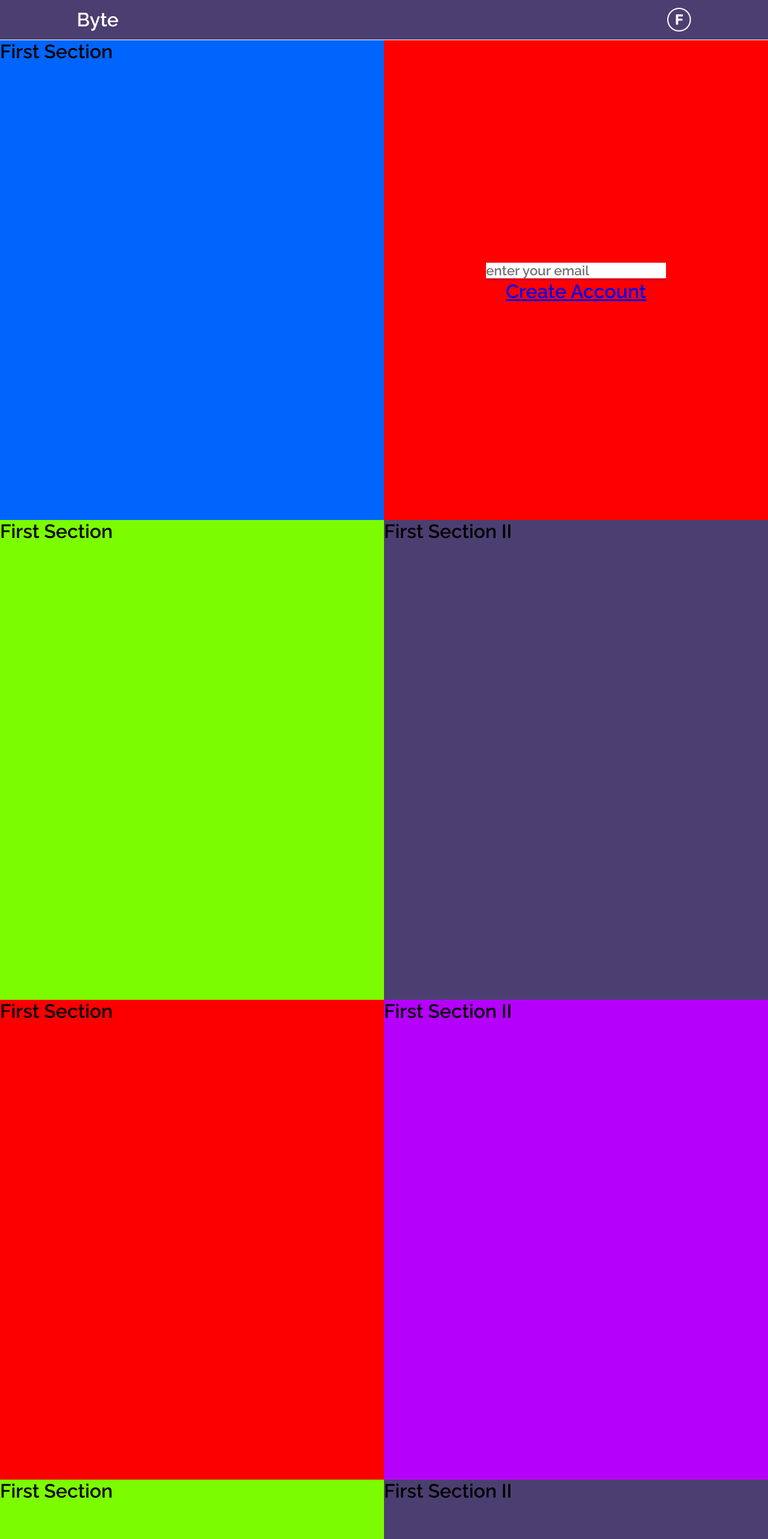
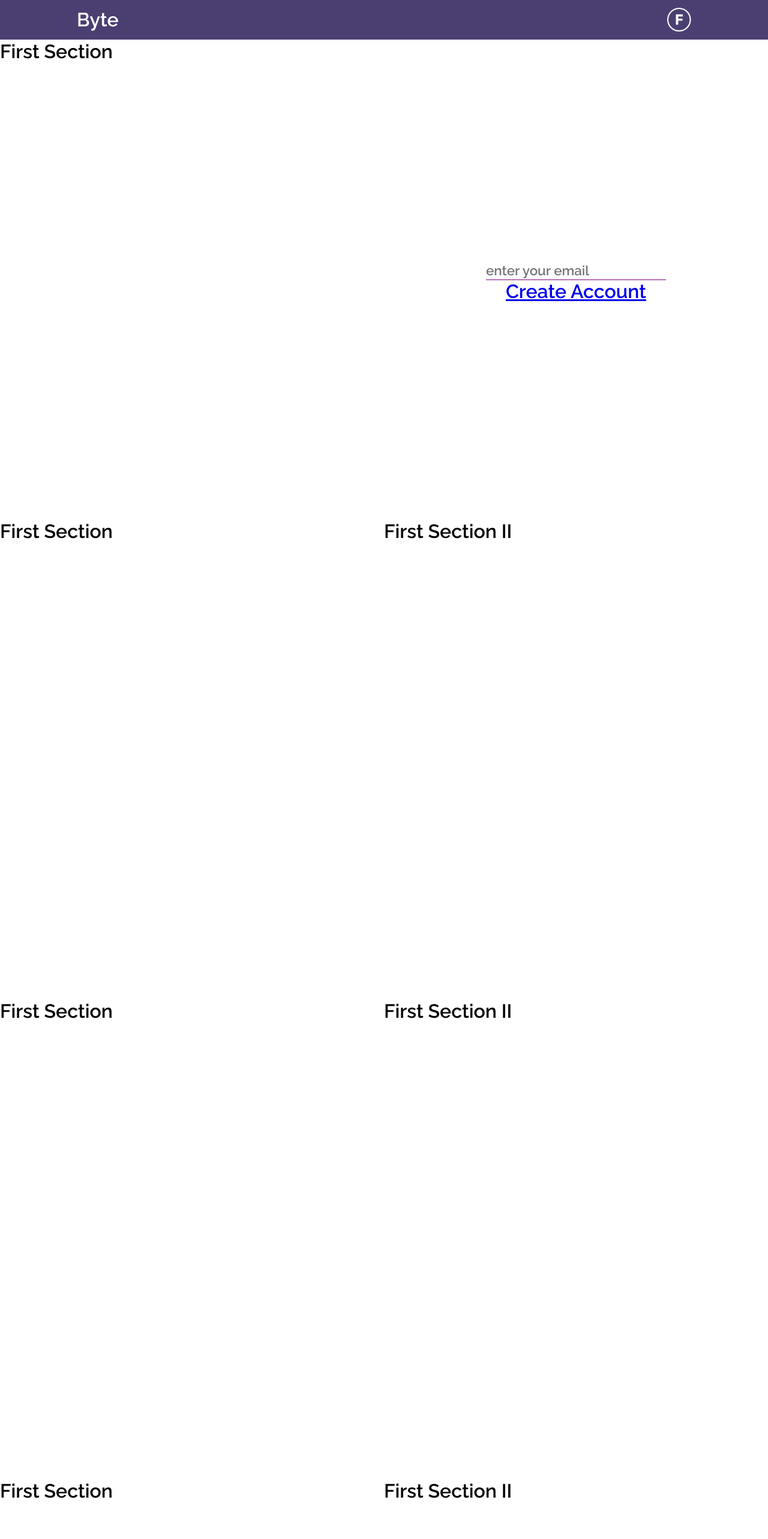
Before and after one commit to Doenut999/Byte, a React (Create React App) app: page / in a window 1280 px wide. Shown: the top 2566 px of the page at 60% size. Built offline with nearby package versions, Linux system fonts and the light colour scheme.

Commit message:
Nice setup for home and menu page

```diff
--- a/src/App.js
+++ b/src/App.js
@@ -2,12 +2,14 @@ import HomePage from "./pages/HomePage";
 import GlobalStyle from "./components/GlobalStyle";
 import {Route, Routes} from "react-router-dom";
 import Menu from "./pages/Menu";
+import NavBar from "./components/NavBar";
 
 const App = ()  =>{
   return (
     <>
         <GlobalStyle />
         {/*<HomePage />*/}
+        <NavBar />
         <Routes>
             <Route path="/" element={<HomePage />} />
             <Route path="menu" element={<Menu />} />
--- a/src/pages/HomePage.js
+++ b/src/pages/HomePage.js
@@ -17,15 +17,15 @@ const HomePage = () => {
                 <Link to="menu" element={<Menu />}>Create Account</Link>
             </SubSectionA2>
         </Section>
-        <Section style={{backgroundColor: "#4B3F72"}} className="first">
+        <Section  className="first">
             <SubSectionB1>First Section</SubSectionB1>
             <SubSectionB2>First Section II</SubSectionB2>
         </Section>
-        <Section style={{backgroundColor: "#fff"}} className="first">
+        <Section  className="first">
             <SubSectionC1>First Section</SubSectionC1>
             <SubSectionC2>First Section II</SubSectionC2>
         </Section>
-        <Section style={{backgroundColor: "#4B3F72"}} className="first">
+        <Section className="first">
             <SubSectionD1>First Section</SubSectionD1>
             <SubSectionD2>First Section II</SubSectionD2>
         </Section>
@@ -70,7 +70,6 @@ const Mix = styled.div`
 `
 
 const SubSectionA1 = styled(SubSection)`
-  background-color: #0065fc;
   @media (max-width: 700px) {
     flex: 1;
     width: 100%;
@@ -79,29 +78,24 @@ const SubSectionA1 = styled(SubSection)`
 const SubSectionA2 = styled(SubSection)`
   display: flex;
   flex-direction: column;
-  background-color: red;
   @media (max-width: 700px) {
     flex: 1;
     width: 100%;
   }
 `
 const SubSectionB1 = styled(SubSection)`
-  background-color: lawngreen;
 `
 
 const SubSectionB2 = styled(SubSection)`
 
 `
 const SubSectionC1 = styled(SubSection)`
-  background-color: #fc0000;
 `
 
 const SubSectionC2 = styled(SubSection)`
-  background-color: #b500fc;
-`
+ `
 
 const SubSectionD1 = styled(SubSection)`
-  background-color: lawngreen;
 `
 const SubSectionD2 = styled(SubSection)`
 
--- a/src/pages/Menu.js
+++ b/src/pages/Menu.js
@@ -1,7 +1,9 @@
 const Menu = () => {
     return (
         <>
-            gogogagagogo
+           <section style={{color: "rebeccapurple", backgroundColor: "palegoldenrod", marginTop: "10vh"}}>
+               This is where the menu Goes
+           </section>
         </>
     )
 }
```
